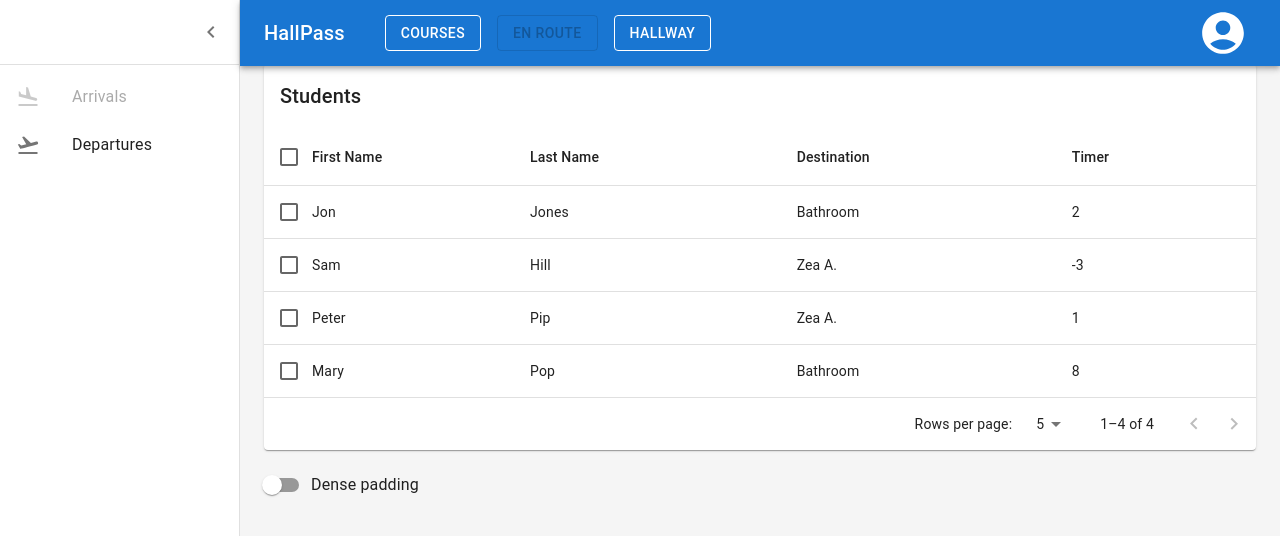
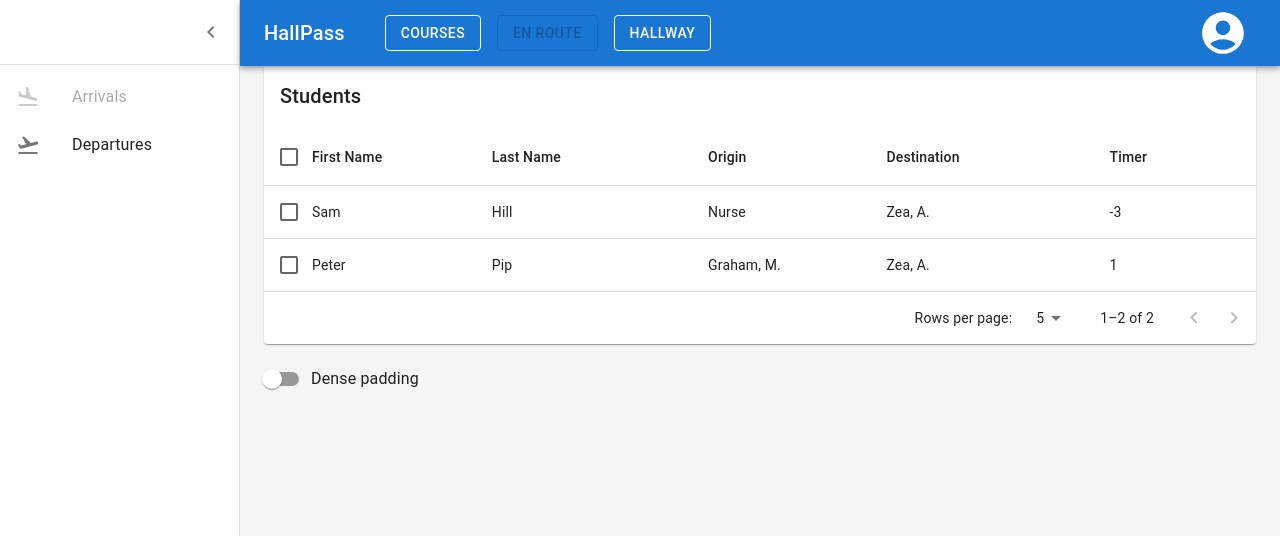
Before and after one commit to Azeajr/hallpass-ui, a React (Create React App) app: page / in a window 1280 px wide. Both pictures are taken after a click on the button "EN ROUTE". Shown: the top 536 px of the page. Built offline with nearby package versions, Linux system fonts and the light colour scheme.

Commit message:
complete the EnRoute page

```diff
--- a/src/components/EnRouteTable/EnRouteTable.tsx
+++ b/src/components/EnRouteTable/EnRouteTable.tsx
@@ -26,6 +26,7 @@ export interface DataInterface {
   firstName: string;
   lastName: string;
   destination: string;
+  origin: string;
   timer: number;
 }
 
@@ -89,6 +90,12 @@ const headCells: readonly HeadCell[] = [
     numeric: false,
     disablePadding: false,
     label: 'Last Name',
+  },
+  {
+    id: 'origin',
+    numeric: false,
+    disablePadding: false,
+    label: 'Origin',
   },
   {
     id: 'destination',
@@ -380,6 +387,7 @@ function EnRouteTable(props: EnRouteTableProps) {
                         {row.firstName}
                       </TableCell>
                       <TableCell align="left">{row.lastName}</TableCell>
+                      <TableCell align="left">{row.origin}</TableCell>
                       <TableCell align="left">{row.destination}</TableCell>
                       <TableCell align="left">{row.timer}</TableCell>
                     </TableRow>
--- a/src/components/dashboard/Dashboard.tsx
+++ b/src/components/dashboard/Dashboard.tsx
@@ -93,6 +93,7 @@ function Dashboard(props: { dashboardTitle: string; teacherData: any }) {
 
   const { dashboardTitle, teacherData } = props;
 
+  const routes: string[] = ['Arrivals', 'Departures'];
   const courses: string[] = [];
   // const students = [];
 
@@ -127,7 +128,23 @@ function Dashboard(props: { dashboardTitle: string; teacherData: any }) {
     {}
   );
 
-  const [dashboardStatus, setDashboardStatus] = useState(courseStatus);
+  const routeStatus = routes.reduce(
+    (acc: { [key: string]: boolean }, route, index) => {
+      if (index === 0) {
+        acc[route] = true;
+      } else {
+        acc[route] = false;
+      }
+
+      return acc;
+    },
+    {}
+  );
+
+  const [dashboardStatus, setDashboardStatus] = useState({
+    ...courseStatus,
+    ...routeStatus,
+  });
 
   const onDashboardDrawerItemClicked = (course: any) => {
     setDashboardStatus({
@@ -269,18 +286,14 @@ function Dashboard(props: { dashboardTitle: string; teacherData: any }) {
                   {
                     title: 'Arrivals',
                     icon: <FlightLandIcon />,
-                    onClick: () => {
-                      console.log('arrivals');
-                    },
-                    disabled: true,
+                    onClick: onDashboardDrawerItemClicked,
+                    disabled: dashboardStatus.Arrivals,
                   },
                   {
                     title: 'Departures',
                     icon: <FlightTakeoffIcon />,
-                    onClick: () => {
-                      console.log('departures');
-                    },
-                    disabled: false,
+                    onClick: onDashboardDrawerItemClicked,
+                    disabled: dashboardStatus.Departures,
                   },
                 ]}
               />
@@ -306,7 +319,9 @@ function Dashboard(props: { dashboardTitle: string; teacherData: any }) {
                 dashboardStatus={dashboardStatus}
               />
             )}
-            {appBarStatus.enRoute && <EnRoute />}
+            {appBarStatus.enRoute && (
+              <EnRoute dashboardStatus={dashboardStatus} />
+            )}
           </Container>
         </Box>
       </Box>
--- a/src/data/hallPassData.json
+++ b/src/data/hallPassData.json
@@ -4,7 +4,7 @@
     "date": "2022-06-11T09:45:00Z",
     "firstName": "Jon",
     "lastName": "Jones",
-    "origin": "Zea A.",
+    "origin": "Zea, A.",
     "destination": "Bathroom",
     "timer": 10
   },
@@ -14,7 +14,7 @@
     "firstName": "Sam",
     "lastName": "Hill",
     "origin": "Nurse",
-    "destination": "Zea A.",
+    "destination": "Zea, A.",
     "timer": 3
   },
   {
@@ -22,8 +22,8 @@
     "date": "2022-06-11T09:51:00Z",
     "firstName": "Peter",
     "lastName": "Pip",
-    "origin": "Graham M.",
-    "destination": "Zea A.",
+    "origin": "Graham, M.",
+    "destination": "Zea, A.",
     "timer": 3
   },
   {
@@ -31,7 +31,7 @@
     "date": "2022-06-11T09:51:00Z",
     "firstName": "Mary",
     "lastName": "Pop",
-    "origin": "Zea A.",
+    "origin": "Zea, A.",
     "destination": "Bathroom",
     "timer": 10
   }
--- a/src/pages/EnRoute.tsx
+++ b/src/pages/EnRoute.tsx
@@ -1,11 +1,25 @@
 import EnRouteTable from '../components/EnRouteTable/EnRouteTable';
 import hallPassData from '../data/hallPassData.json';
 
-function EnRoute() {
+function EnRoute(props: { dashboardStatus: any }) {
+  const { dashboardStatus } = props;
+  let viewHallpassData: any[] = [];
+
+  if (dashboardStatus.Arrivals) {
+    viewHallpassData = hallPassData.filter(
+      (hallPass) => hallPass.destination === 'Zea, A.'
+    );
+  } else if (dashboardStatus.Departures) {
+    viewHallpassData = hallPassData.filter(
+      (hallPass) => hallPass.origin === 'Zea, A.'
+    );
+  }
+
   return (
     <EnRouteTable
-      currentRows={hallPassData.map((hallPass) => {
-        const { id, firstName, lastName, destination, date, timer } = hallPass;
+      currentRows={viewHallpassData.map((hallPass) => {
+        const { id, firstName, lastName, origin, destination, date, timer } =
+          hallPass;
 
         const startTime: Date = new Date(date);
         const currentTime: Date = new Date('2022-06-11T09:53:00Z');
@@ -16,6 +30,7 @@ function EnRoute() {
           id,
           firstName,
           lastName,
+          origin,
           destination,
           timer: timer - elapsedTime,
         };
```
